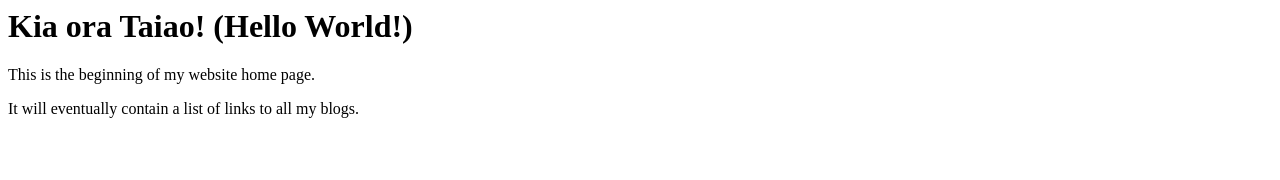
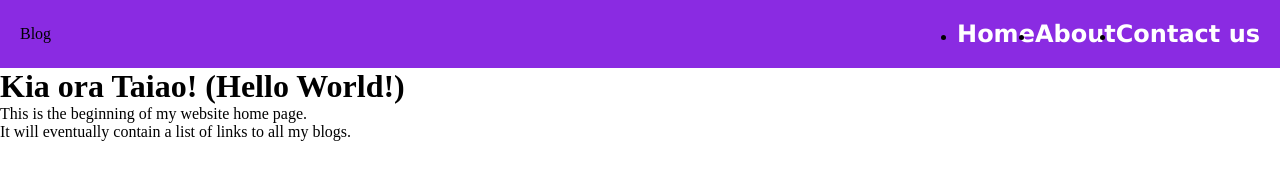
Before and after one commit to ew-dev-cohort/ew-dev-cohort.github.io, a plain HTML site: page index.html in a window 1280 px wide. Drawn offline with Linux system fonts and the light colour scheme.

Commit message:
Add a navigation bar

```diff
--- a/index.html
+++ b/index.html
@@ -1,6 +1,22 @@
 <html>
   <head>
     <title>My blog</title>
+    <link rel="stylesheet" href="styles/main.css">
+
+    <nav class="navbar">
+      <div class="logo">
+          <p>Blog</p>
+      </div>
+
+      <div>
+      <ul class="nav-items">
+          <li><a href="/" data-link>Home</a></li>
+          <li><a href="/about" data-link>About</a></li>
+          <li><a href="/contact" data-link>Contact us</a></li>
+      </ul>
+      </div>
+  </nav>
+
   <body>
     <h1>Kia ora Taiao! (Hello World!)</h1>
     <p> This is the beginning of my website home page.</p>
--- a/styles/main.css
+++ b/styles/main.css
@@ -0,0 +1,22 @@
+*{
+    padding: 0;
+    margin: 0;
+ }
+
+ .navbar{
+    background-color: blueviolet;
+    padding: 20px;
+    display: flex;
+    justify-content: space-between;
+    align-items: center;
+ }
+ .nav-items{
+    display: flex;
+ }
+ a{
+    text-decoration: none;
+    font-family: Verdana, sans-serif;
+    color: white;
+    font-weight: bold;
+    font-size: x-large;
+ }
```
